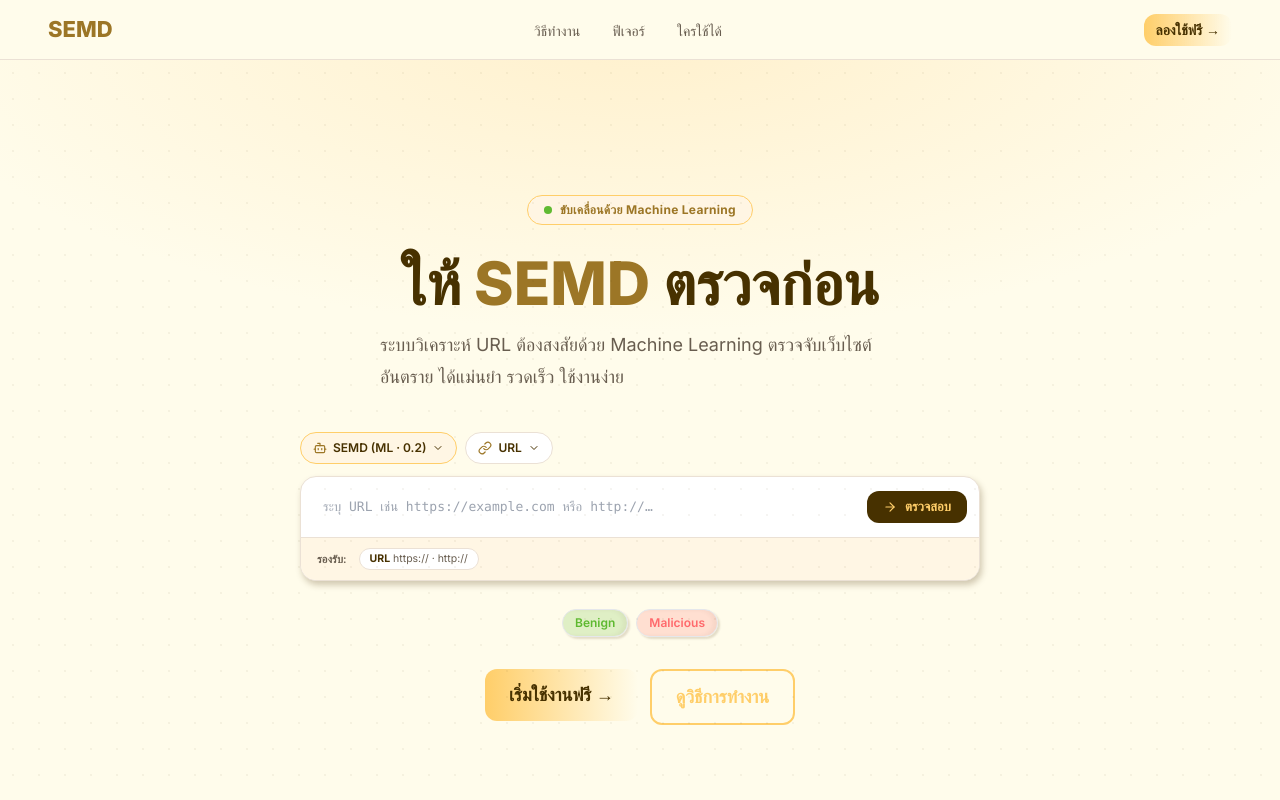
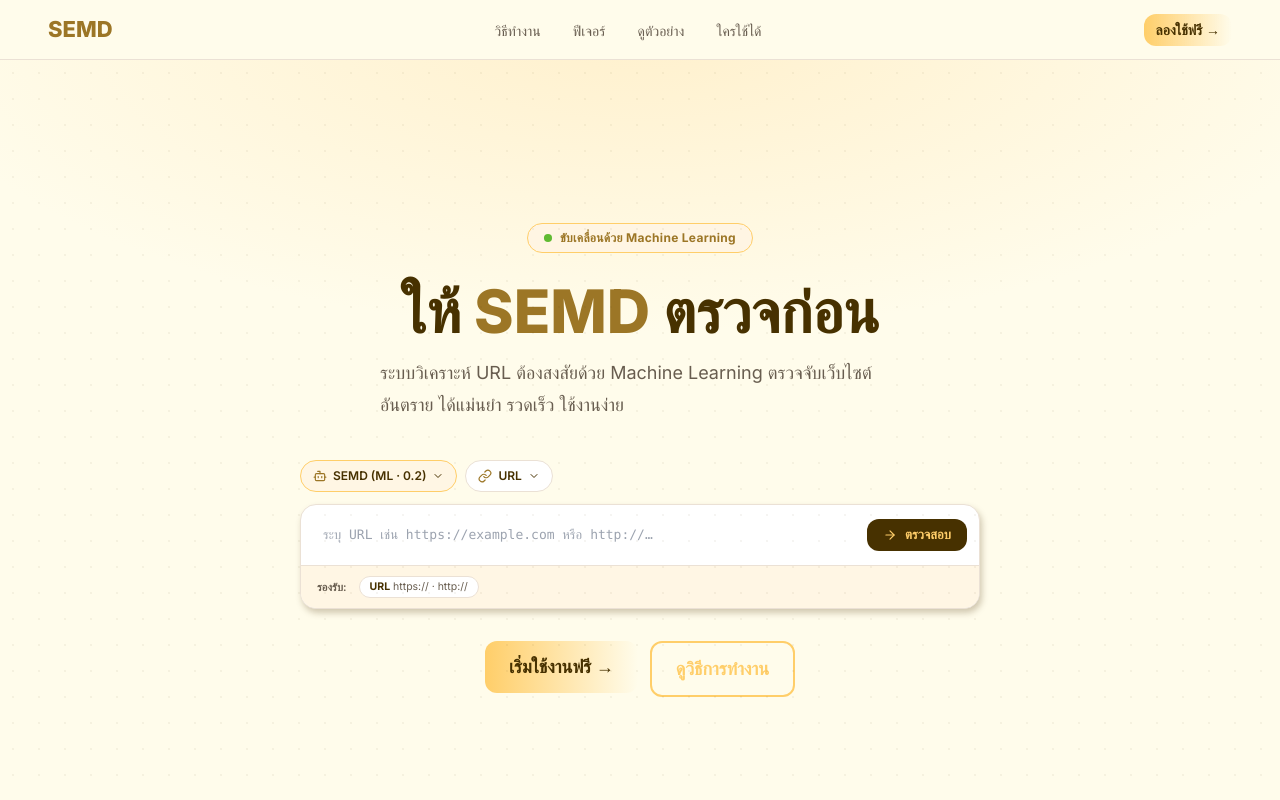
Before and after one commit to TheeraphatStudent/SEMD-frontend, a Next.js app: page / in a window 1280 px wide. Shown: the top 800 px of the page. Built offline with nearby package versions, Linux system fonts and the light colour scheme.

Commit message:
feat: improve landing navbar

```diff
--- a/src/app/(auth)/login/page.tsx
+++ b/src/app/(auth)/login/page.tsx
@@ -100,7 +100,7 @@ export default function LoginPage() {
             variant="full"
             maxHeight="320px"
             showBrowserBar={true}
-            showToolbar={true}
+            showToolbar={false}
             showPagination={true}
             showFilters={true}
             animated={true}
@@ -115,12 +115,12 @@ export default function LoginPage() {
             เข้าสู่ระบบ
           </h2>
 
-          <div className="flex items-center gap-2 px-3.5 py-2 rounded-full text-xs font-semibold text-green-700 mb-5 w-fit"
+          {/* <div className="flex items-center gap-2 px-3.5 py-2 rounded-full text-xs font-semibold text-green-700 mb-5 w-fit"
             style={{ background: 'rgba(34,197,94,0.1)', border: '1px solid rgba(34,197,94,0.2)' }}
           >
             <ShieldCheck size={14} />
             การเชื่อมต่อปลอดภัย SSL
-          </div>
+          </div> */}
 
           <form onSubmit={handleSubmit} className="space-y-4">
             <Input
--- a/src/app/(auth)/register/page.tsx
+++ b/src/app/(auth)/register/page.tsx
@@ -129,7 +129,7 @@ export default function RegisterPage() {
             variant="full"
             maxHeight="320px"
             showBrowserBar={true}
-            showToolbar={true}
+            showToolbar={false}
             showPagination={true}
             showFilters={true}
             animated={true}
--- a/src/components/landing/HeroSection.tsx
+++ b/src/components/landing/HeroSection.tsx
@@ -75,7 +75,7 @@ export const HeroSection: React.FC<HeroSectionProps> = ({ onCheck }) => {
 
       <CheckerBox onCheck={handleCheck} />
 
-      <motion.div
+      {/* <motion.div
         initial={{ opacity: 0, y: 20 }}
         animate={{ opacity: 1, y: 0 }}
         transition={{ duration: 0.65, delay: 0.32 }}
@@ -83,7 +83,7 @@ export const HeroSection: React.FC<HeroSectionProps> = ({ onCheck }) => {
       >
         <Chip variant="safe">Benign</Chip>
         <Chip variant="malicious">Malicious</Chip>
-      </motion.div>
+      </motion.div> */}
 
       <motion.div
         initial={{ opacity: 0, y: 20 }}
--- a/src/components/landing/LandingFooter.tsx
+++ b/src/components/landing/LandingFooter.tsx
@@ -116,6 +116,7 @@ export const LandingFooter: React.FC = () => {
 
   return (
     <footer
+      id='footer'
       ref={ref}
       className="relative overflow-hidden"
       style={{ background: 'linear-gradient(135deg, #1a1206 0%, #2d1f08 40%, #1c2a1e 100%)' }}
--- a/src/components/landing/LandingNavbar.tsx
+++ b/src/components/landing/LandingNavbar.tsx
@@ -6,6 +6,29 @@ import { motion } from 'framer-motion';
 import { ROUTES } from '@/constants/routes';
 import { Button } from '@/components/ui';
 import { Icon, Shield } from '@/components/ui';
+
+interface NavLink {
+  href: string;
+  label: string;
+}
+
+const NAV_LINKS: NavLink[] = [
+  { href: '#how', label: 'วิธีทำงาน' },
+  { href: '#features', label: 'ฟีเจอร์' },
+  { href: '#demo', label: 'ดูตัวอย่าง' },
+  { href: '#usecases', label: 'ใครใช้ได้' },
+];
+
+const NavItem: React.FC<{ href: string; children: React.ReactNode }> = ({ href, children }) => (
+  <li>
+    <a
+      href={href}
+      className="text-gray-primary-0 text-sm font-medium hover:text-dark transition-colors"
+    >
+      {children}
+    </a>
+  </li>
+);
 
 export const LandingNavbar: React.FC = () => {
   return (
@@ -21,21 +44,11 @@ export const LandingNavbar: React.FC = () => {
       </Link>
 
       <ul className="hidden md:flex gap-8 list-none">
-        <li>
-          <a href="#how" className="text-gray-primary-0 text-sm font-medium hover:text-dark transition-colors">
-            วิธีทำงาน
-          </a>
-        </li>
-        <li>
-          <a href="#features" className="text-gray-primary-0 text-sm font-medium hover:text-dark transition-colors">
-            ฟีเจอร์
-          </a>
-        </li>
-        <li>
-          <a href="#usecases" className="text-gray-primary-0 text-sm font-medium hover:text-dark transition-colors">
-            ใครใช้ได้
-          </a>
-        </li>
+        {NAV_LINKS.map((link) => (
+          <NavItem key={link.href} href={link.href}>
+            {link.label}
+          </NavItem>
+        ))}
       </ul>
 
       <Link href={ROUTES.AUTH.LOGIN}>
```
